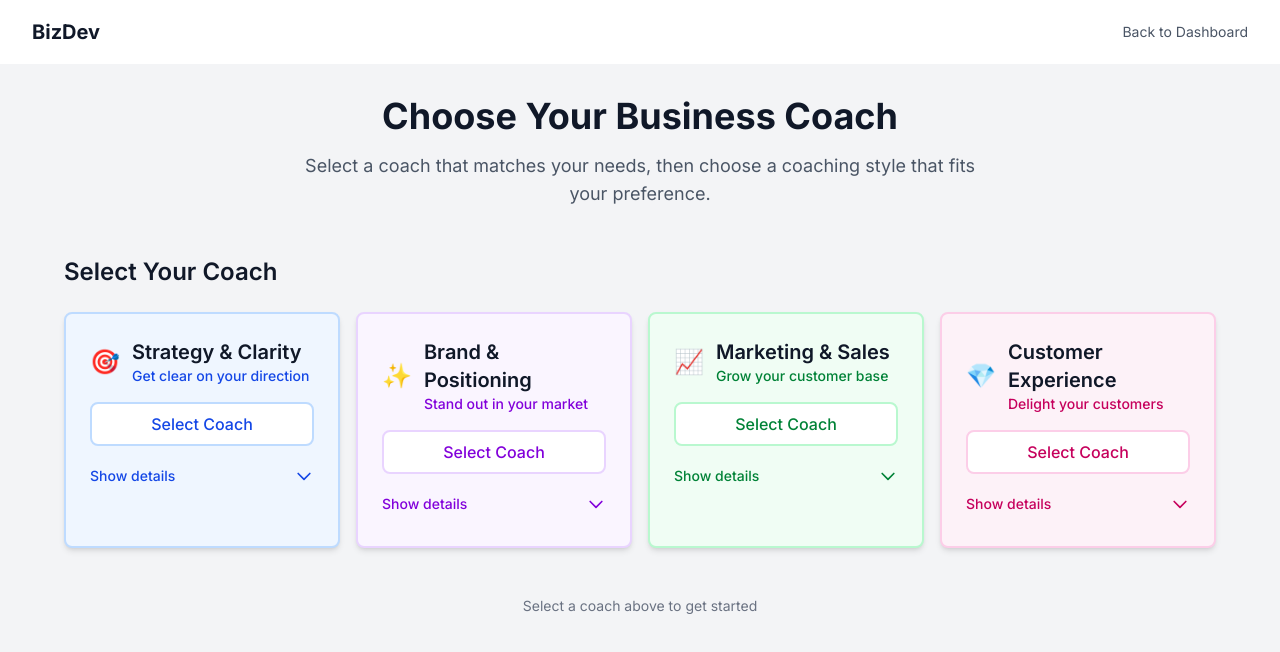
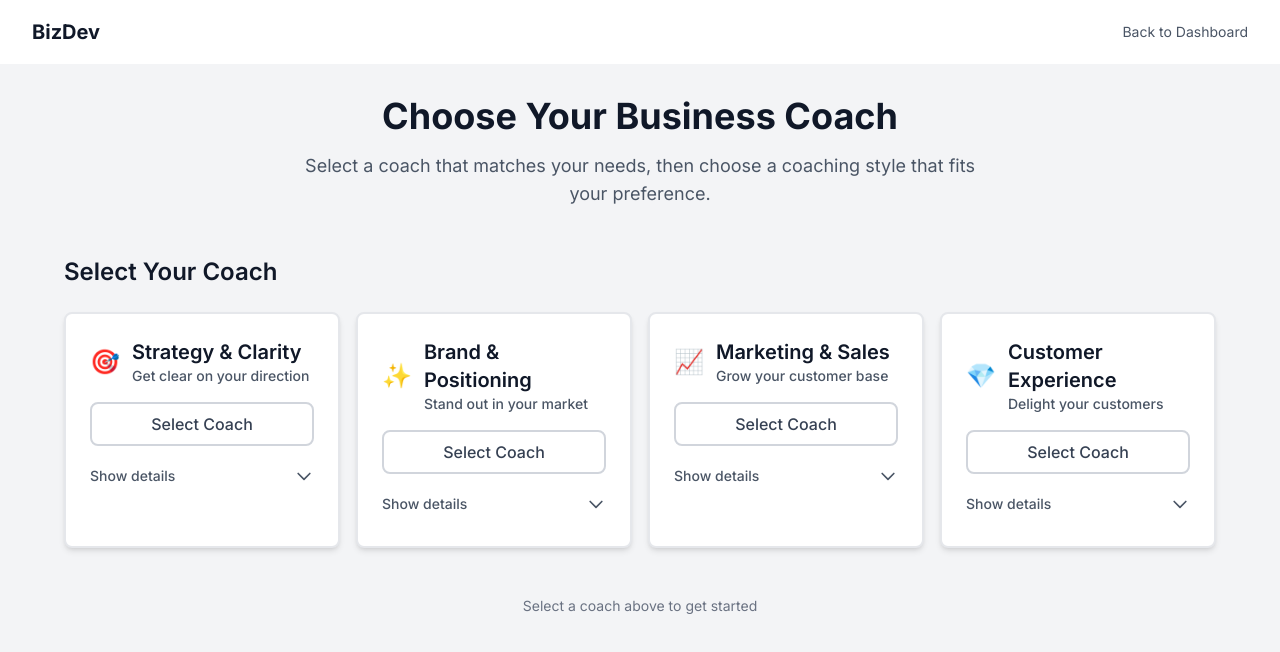
Before and after one commit to liquidgolf-cmd/BizDev3, a Next.js app: page /coaching/new in a window 1280 px wide. Shown: the top 652 px of the page. Built offline with nearby package versions, Linux system fonts and the light colour scheme.

Commit message:
Update coach tiles to match style tiles: white background, green when selected

```diff
--- a/components/coaching/CoachSelection.tsx
+++ b/components/coaching/CoachSelection.tsx
@@ -212,8 +212,8 @@ export default function CoachSelection({ onSelect, isLoading = false }: CoachSel
                   key={coach.type}
                   className={`text-left transition-all border-2 rounded-lg shadow-md hover:shadow-lg ${
                     isSelected
-                      ? `${colors.selected} ring-2 ring-offset-2 ring-blue-500`
-                      : `${colors.bg} ${colors.border} hover:shadow-xl`
+                      ? 'ring-2 ring-green-600 border-green-500 bg-green-50'
+                      : 'bg-white border-gray-200 hover:border-green-300'
                   }`}
                 >
                   {/* Card Content - Not clickable */}
@@ -221,11 +221,11 @@ export default function CoachSelection({ onSelect, isLoading = false }: CoachSel
                     <div className="flex items-center gap-3 mb-4">
                       <span className="text-2xl">{coach.icon}</span>
                       <div className="flex-1">
-                        <h3 className="text-xl font-semibold text-gray-900">{coach.name}</h3>
-                        <p className={`text-sm ${colors.tagline} font-medium`}>{coach.tagline}</p>
+                    <h3 className="text-xl font-semibold text-gray-900">{coach.name}</h3>
+                    <p className="text-sm text-gray-600 font-medium">{coach.tagline}</p>
                       </div>
                       {isSelected && (
-                        <div className={`w-6 h-6 ${colors.checkmark} rounded-full flex items-center justify-center flex-shrink-0`}>
+                        <div className="w-6 h-6 bg-green-600 rounded-full flex items-center justify-center flex-shrink-0">
                           <svg className="w-4 h-4 text-white" fill="none" viewBox="0 0 24 24" stroke="currentColor">
                             <path strokeLinecap="round" strokeLinejoin="round" strokeWidth={2} d="M5 13l4 4L19 7" />
                           </svg>
@@ -238,8 +238,8 @@ export default function CoachSelection({ onSelect, isLoading = false }: CoachSel
                       onClick={() => handleSelectCoach(coach.type)}
                       className={`w-full py-2 px-4 rounded-lg font-medium transition-colors mb-3 ${
                         isSelected
-                          ? `${colors.checkmark} text-white hover:opacity-90`
-                          : `bg-white border-2 ${colors.border} ${colors.tagline} hover:${colors.bg}`
+                          ? 'bg-green-600 text-white hover:opacity-90'
+                          : 'bg-white border-2 border-gray-300 text-gray-700 hover:bg-gray-50'
                       }`}
                     >
                       {isSelected ? 'Selected' : 'Select Coach'}
@@ -248,7 +248,7 @@ export default function CoachSelection({ onSelect, isLoading = false }: CoachSel
                     {/* Expand/Collapse Button */}
                     <button
                       onClick={() => handleToggleExpand(coach.type)}
-                      className={`w-full flex items-center justify-between text-sm ${colors.tagline} font-medium hover:opacity-80 transition-opacity py-2`}
+                      className="w-full flex items-center justify-between text-sm text-gray-600 font-medium hover:opacity-80 transition-opacity py-2"
                     >
                       <span>{isExpanded ? 'Hide details' : 'Show details'}</span>
                       <svg
@@ -272,7 +272,7 @@ export default function CoachSelection({ onSelect, isLoading = false }: CoachSel
                           <ul className="text-xs text-gray-700 space-y-1">
                             {coach.helpsWith.map((item, idx) => (
                               <li key={idx} className="flex items-start">
-                                <span className={`${colors.bullet} mr-1`}>•</span>
+                                <span className="text-gray-500 mr-1">•</span>
                                 <span>{item}</span>
                               </li>
                             ))}
```
